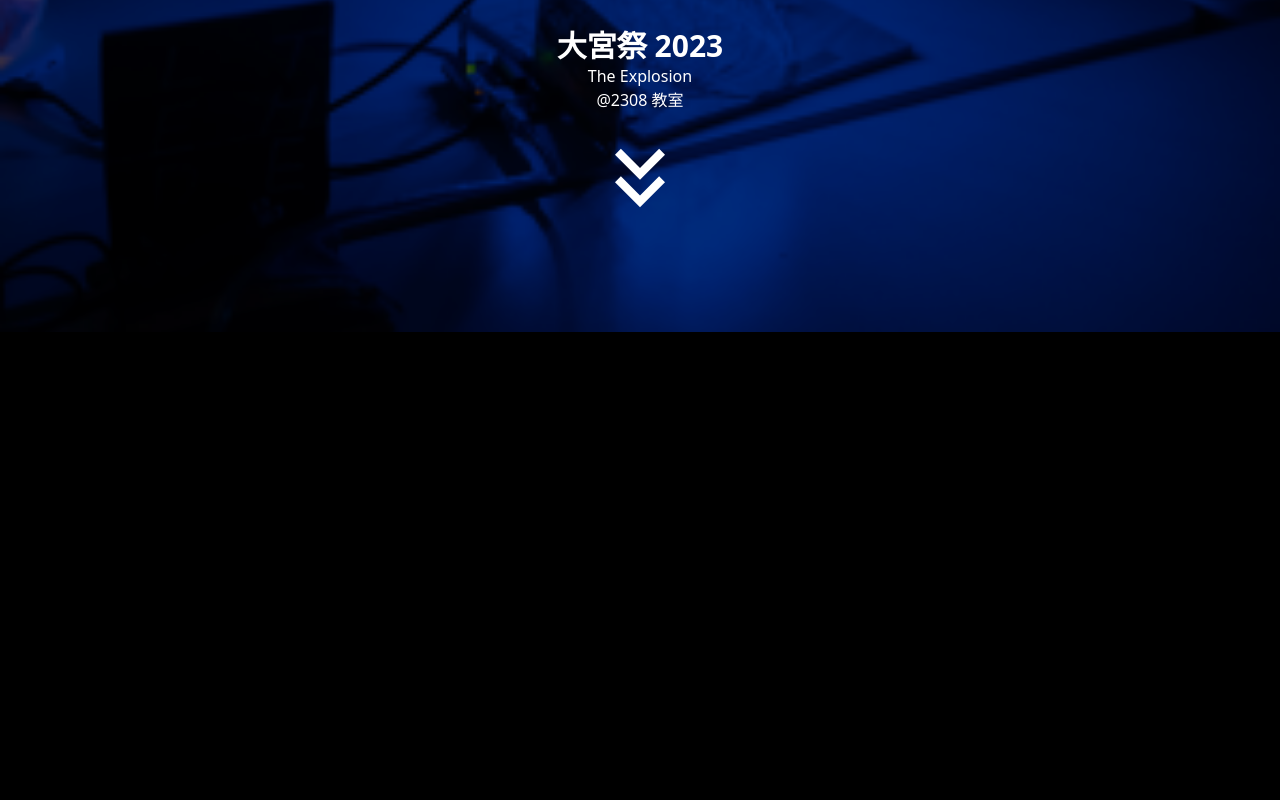
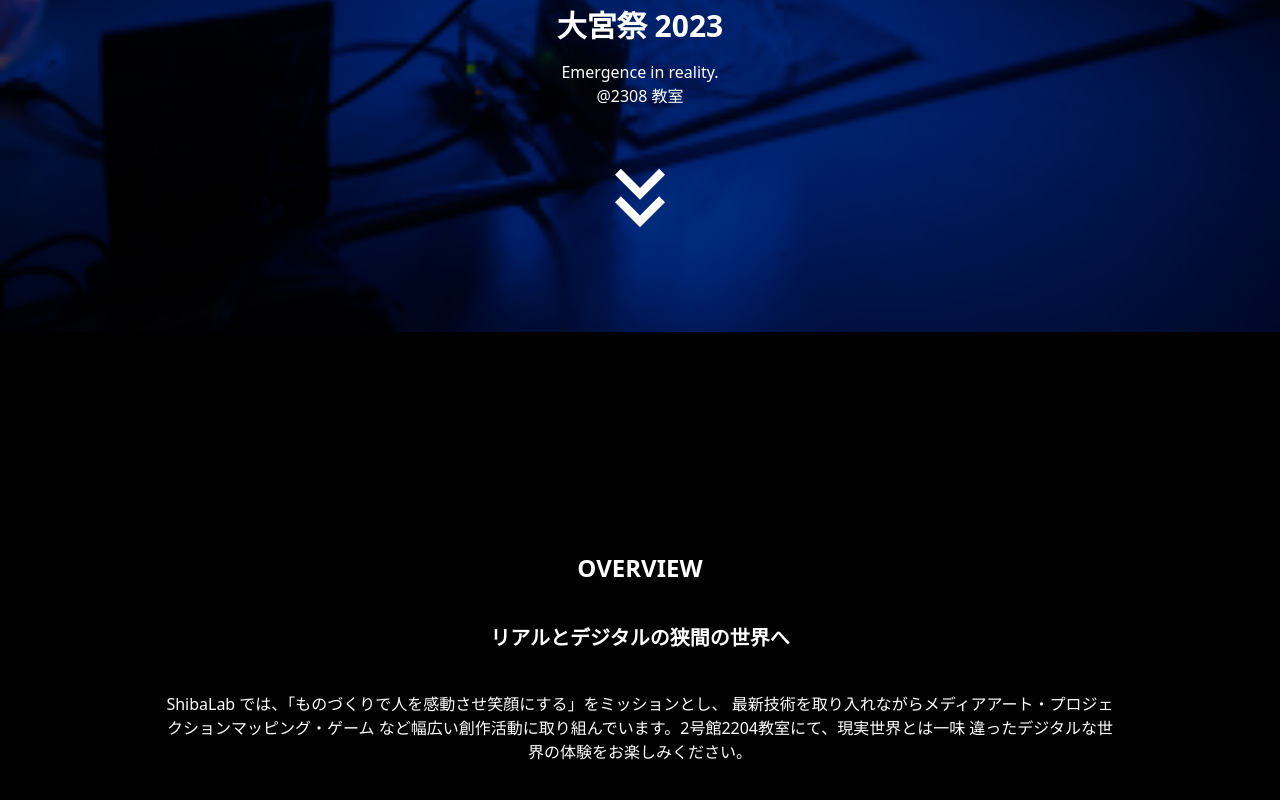
Before and after one commit to shogo0x2e/shibalab-omiya2023-web, a Next.js app: page / in a window 1280 px wide. Shown: the part 460-1260 px from the top of the page. Before the commit the page ends 800 px from the top, so only its background shows below. Built offline with nearby package versions, Linux system fonts and the light colour scheme.

Commit message:
OverView 完成

```diff
--- a/components/HeroSection.tsx
+++ b/components/HeroSection.tsx
@@ -41,11 +41,11 @@
         </div>
         <div className="mt-4 text-white">
           <h2 className="text-3xl font-bold">大宮祭 2023</h2>
-          <p>The Explosion</p>
+          <p className='mt-4'>Emergence in reality.</p>
           <p>@2308 教室</p>
         </div>
       </div>
-      <div className="flex justify-center items-center mt-4 z-10">
+      <div className="flex justify-center items-center mt-10 z-10">
         <Image
           src="/icons/arrow-double.svg"
           alt="You can scroll down"
--- a/components/OverView.tsx
+++ b/components/OverView.tsx
@@ -12,7 +12,25 @@
 const OverView = () => {
 
   return (
-    <> {/* return elements here */}</>
+    <section
+      className="text-center"
+      style={{
+        color: 'white'
+      }}
+    >
+      <h3 className="my-10 text-2xl font-bold">
+        OVERVIEW
+      </h3>
+      <h4 className="text-xl font-bold my-2">
+        リアルとデジタルの狭間の世界へ
+      </h4>
+      <p className="my-10" >
+        ShibaLab では、「ものづくりで人を感動させ笑顔にする」をミッションとし、
+        最新技術を取り入れながらメディアアート・プロジェクションマッピング・ゲーム
+        など幅広い創作活動に取り組んでいます。2号館2204教室にて、現実世界とは一味
+        違ったデジタルな世界の体験をお楽しみください。
+      </p>
+    </section>
   );
 };
 
--- a/pages/index.tsx
+++ b/pages/index.tsx
@@ -1,6 +1,6 @@
 import HeroSection from '@/components/HeroSection'
 import Header from '../components/Header'
-import { Inter } from 'next/font/google'
+import OverView from '@/components/OverView'
 
 
 export default function Home() {
@@ -8,6 +8,24 @@
     <main>
       <Header />
       <HeroSection />
+
+      <div style={{
+        height: '180px'
+      }} />
+
+      <div className='flex justify-center flex-col items-center'>
+        <div className='w-9/12'>
+          <OverView />
+        </div>
+
+        <div style={{
+          height: '180px'
+        }} />
+
+        <div className='w-9/12'>
+          <OverView />
+        </div>
+      </div>
     </main>
   )
 }
```
